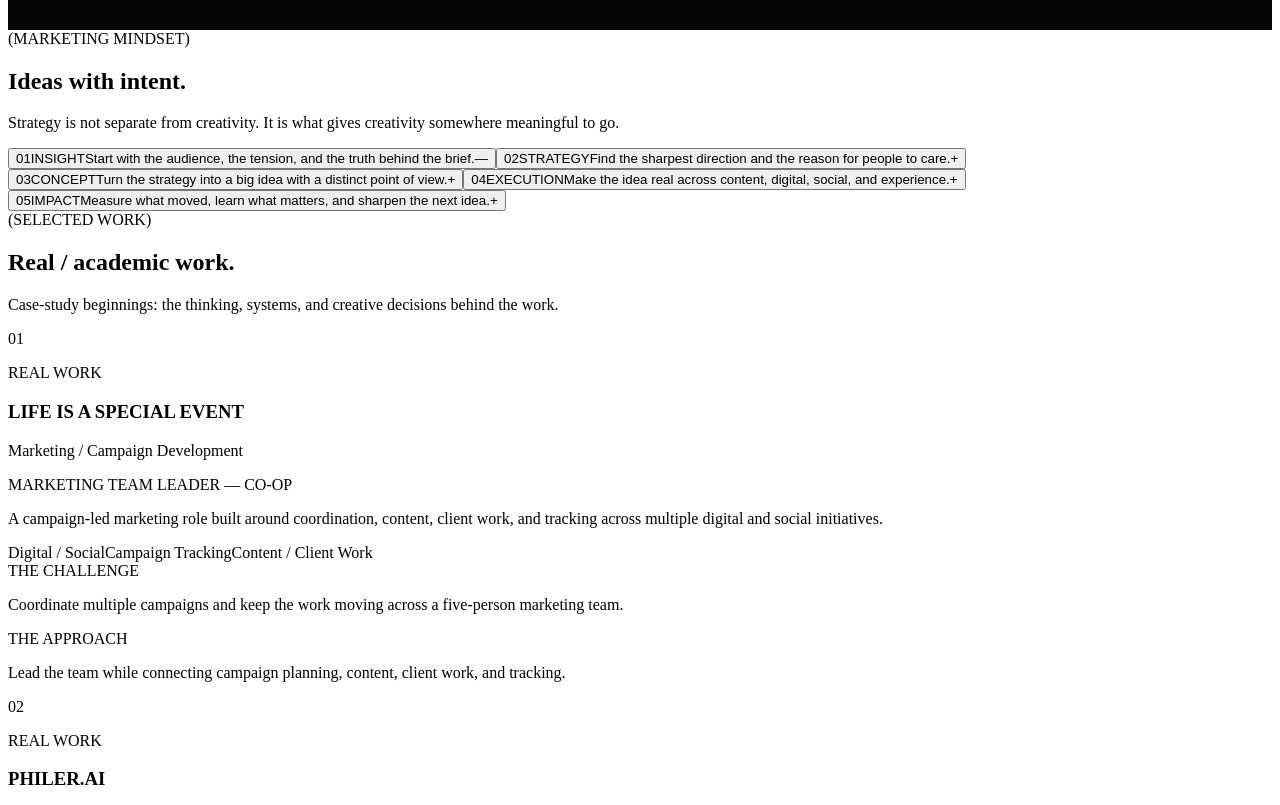
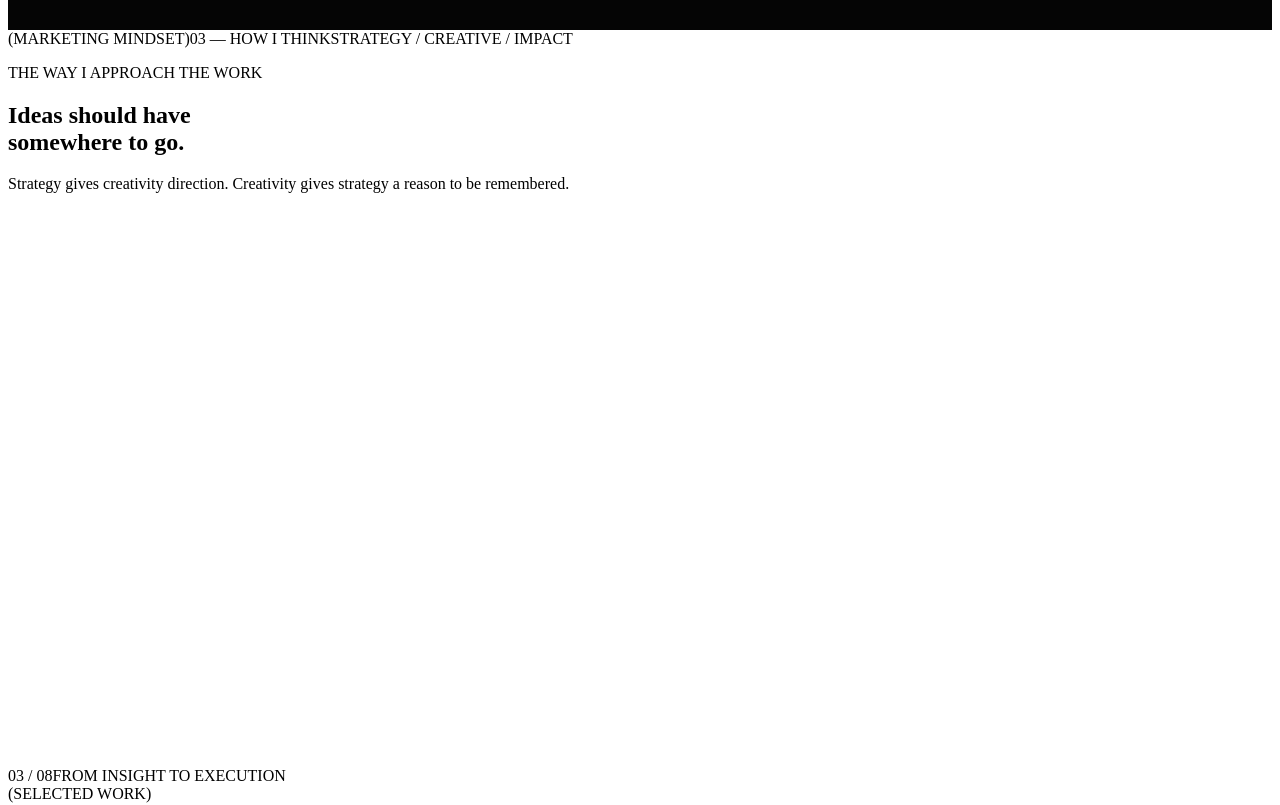
Before and after one commit to choudharygaurav924-sudo/Gaurav-Portfolio, a Next.js app: page / in a window 1280 px wide. Shown: the part 3940-4745 px from the top of the page. Built offline with nearby package versions, Linux system fonts and the light colour scheme.

Commit message:
Refactor CreativeSystem component for improved structure

```diff
--- a/components/sections/CreativeSystem.tsx
+++ b/components/sections/CreativeSystem.tsx
@@ -1,64 +1,172 @@
 "use client";
 
-import { useEffect, useRef, useState } from "react";
+import { useEffect, useRef } from "react";
 import gsap from "gsap";
 import { ScrollTrigger } from "gsap/ScrollTrigger";
 import { CREATIVE_SYSTEM } from "@/lib/data";
 import { useReducedMotion } from "@/hooks/useReducedMotion";
 
 export function CreativeSystem() {
-  const [active, setActive] = useState(0);
   const sectionRef = useRef<HTMLElement>(null);
   const reducedMotion = useReducedMotion();
 
   useEffect(() => {
     const section = sectionRef.current;
+
     if (!section || reducedMotion) return;
+
     gsap.registerPlugin(ScrollTrigger);
-    const triggers = CREATIVE_SYSTEM.map((_, index) =>
-      ScrollTrigger.create({
-        trigger: section.querySelector(`[data-system-index="${index}"]`),
-        start: "top 62%",
-        end: "bottom 38%",
-        onEnter: () => setActive(index),
-        onEnterBack: () => setActive(index),
-      }),
-    );
-    return () => triggers.forEach((trigger) => trigger.kill());
+
+    const ctx = gsap.context(() => {
+      const rows = gsap.utils.toArray<HTMLElement>(
+        "[data-mindset-row]"
+      );
+
+      rows.forEach((row) => {
+        const number = row.querySelector<HTMLElement>(
+          "[data-mindset-number]"
+        );
+        const title = row.querySelector<HTMLElement>(
+          "[data-mindset-title]"
+        );
+        const copy = row.querySelector<HTMLElement>(
+          "[data-mindset-copy]"
+        );
+        const line = row.querySelector<HTMLElement>(
+          "[data-mindset-line]"
+        );
+
+        gsap.set([number, title, copy], {
+          opacity: 0,
+          y: 35,
+        });
+
+        gsap.set(line, {
+          scaleX: 0,
+          transformOrigin: "left center",
+        });
+
+        const timeline = gsap.timeline({
+          scrollTrigger: {
+            trigger: row,
+            start: "top 82%",
+            end: "top 45%",
+            scrub: 0.8,
+          },
+        });
+
+        timeline
+          .to(line, {
+            scaleX: 1,
+            duration: 0.7,
+            ease: "none",
+          })
+          .to(
+            number,
+            {
+              opacity: 1,
+              y: 0,
+              duration: 0.45,
+              ease: "power2.out",
+            },
+            "-=0.35"
+          )
+          .to(
+            title,
+            {
+              opacity: 1,
+              y: 0,
+              duration: 0.6,
+              ease: "power3.out",
+            },
+            "-=0.25"
+          )
+          .to(
+            copy,
+            {
+              opacity: 1,
+              y: 0,
+              duration: 0.55,
+              ease: "power2.out",
+            },
+            "-=0.3"
+          );
+      });
+    }, section);
+
+    return () => {
+      ctx.revert();
+    };
   }, [reducedMotion]);
 
   return (
-    <section ref={sectionRef} id="mindset" className="shell editorial-section">
-      <div className="section-heading">
-        <div>
-          <span className="eyebrow">(MARKETING MINDSET)</span>
-          <h2 className="text-display-md mt-6">Ideas with intent.</h2>
-        </div>
-        <p className="section-intro">
-          Strategy is not separate from creativity. It is what gives creativity
-          somewhere meaningful to go.
+    <section
+      ref={sectionRef}
+      id="mindset"
+      className="mindset-editorial"
+    >
+      <div className="mindset-editorial__top">
+        <span>(MARKETING MINDSET)</span>
+        <span>03 — HOW I THINK</span>
+        <span>STRATEGY / CREATIVE / IMPACT</span>
+      </div>
+
+      <div className="mindset-editorial__intro">
+        <p className="mindset-editorial__eyebrow">
+          THE WAY I APPROACH THE WORK
+        </p>
+
+        <h2>
+          Ideas should have
+          <br />
+          <span>somewhere to go.</span>
+        </h2>
+
+        <p className="mindset-editorial__intro-copy">
+          Strategy gives creativity direction. Creativity gives
+          strategy a reason to be remembered.
         </p>
       </div>
 
-      <div id="system" className="system-interaction" style={{ "--system-progress": `${((active + 1) / CREATIVE_SYSTEM.length) * 100}%` } as React.CSSProperties}>
-        <div className="system-progress" aria-hidden><span /></div>
-        <div className="system-list">
-          {CREATIVE_SYSTEM.map(([number, title, copy], index) => (
-            <button
-              type="button"
-              key={title}
-              data-system-index={index}
-              className={`system-row ${active === index ? "is-active" : ""}`}
-              onClick={() => setActive(index)}
-              aria-expanded={active === index}
+      <div className="mindset-editorial__system">
+        {CREATIVE_SYSTEM.map(([number, title, copy]) => (
+          <article
+            key={number}
+            className="mindset-editorial__row"
+            data-mindset-row
+          >
+            <div
+              className="mindset-editorial__line"
+              data-mindset-line
+            />
+
+            <span
+              className="mindset-editorial__number"
+              data-mindset-number
             >
-              <span className="system-number">{number}</span>
-              <span className="system-title">{title}</span>
-              <span className="system-copy">{copy}</span>
-              <span className="system-open" aria-hidden>{active === index ? "—" : "+"}</span>
-            </button>
-          ))}
-        </div>
+              {number}
+            </span>
+
+            <h3
+              className="mindset-editorial__title"
+              data-mindset-title
+            >
+              {title}
+            </h3>
+
+            <p
+              className="mindset-editorial__copy"
+              data-mindset-copy
+            >
+              {copy}
+            </p>
+          </article>
+        ))}
+      </div>
+
+      <div className="mindset-editorial__bottom">
+        <span>03 / 08</span>
+        <span>FROM INSIGHT TO EXECUTION</span>
       </div>
     </section>
   );
```
